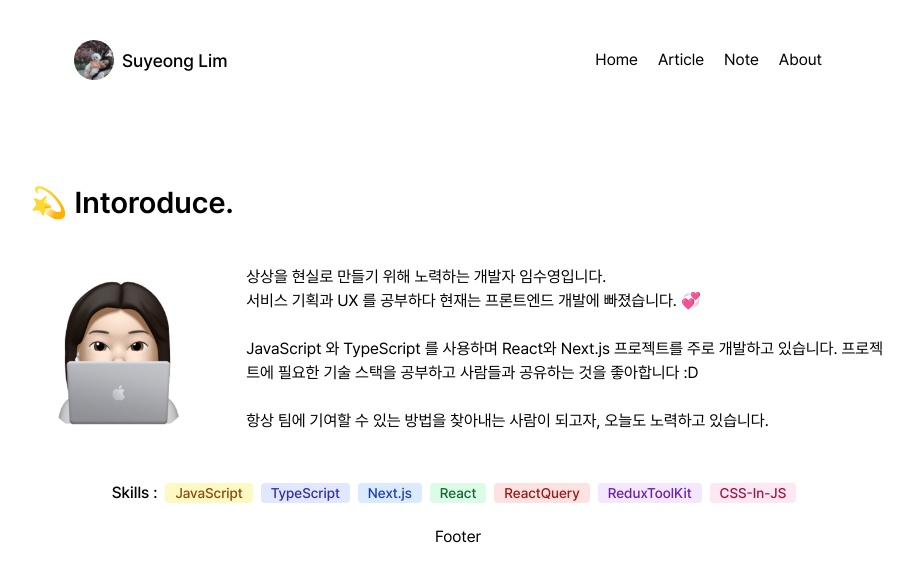
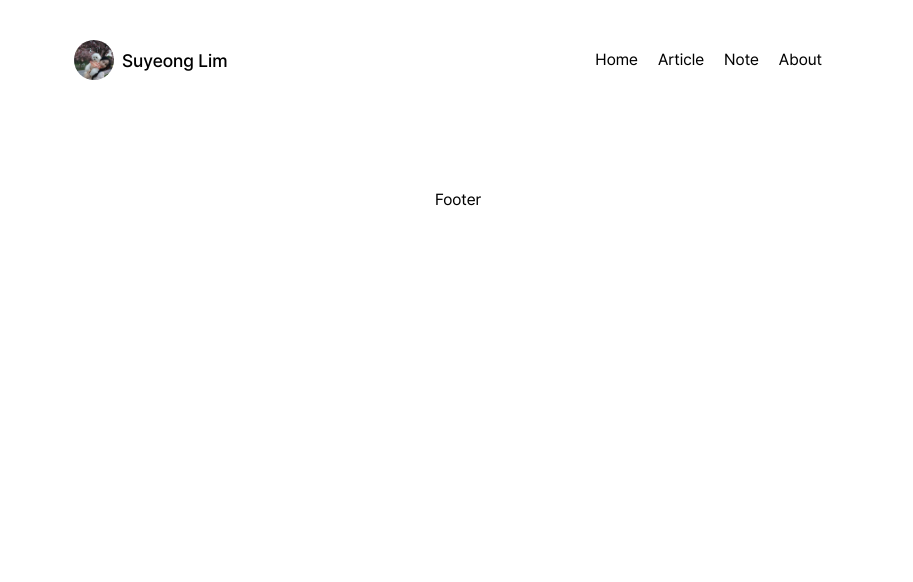
Before and after one commit to Suyeong-Lim/sy-log, a Next.js app: page /about in a window 1280 px wide. Shown: the top 582 px of the page, without its empty margins (182-1095 px from the left). Built offline with nearby package versions, Linux system fonts and the light colour scheme.

Commit message:
style: style 수정

```diff
--- a/components/AboutMe.tsx
+++ b/components/AboutMe.tsx
@@ -2,68 +2,7 @@ import React from "react";
 import Image from "next/image";
 
 const AboutMe = () => {
-  return (
-    <>
-      <div className={`mt-3 flex flex-col`}>
-        <h2 className={`text-3xl font-semibold mb-10`}>💫 Intoroduce.</h2>
-        <div className={`flex flex-row`}>
-          <Image
-            src={`/about/aboutImg.png`}
-            alt="대표 이미지"
-            width={300}
-            height={300}
-            objectFit={`cover`}
-            className={`rounded-full`}
-          />
-          <span className={`ml-10`}>
-            <p>상상을 현실로 만들기 위해 노력하는 개발자 임수영입니다.</p>
-            <p>
-              서비스 기획과 UX 를 공부하다 현재는 프론트엔드 개발에 빠졌습니다.
-              💞
-            </p>
-            <br />
-            <p>
-              JavaScript 와 TypeScript 를 사용하며 React와 Next.js 프로젝트를
-              주로 개발하고 있습니다. 프로젝트에 필요한 기술 스택을 공부하고
-              사람들과 공유하는 것을 좋아합니다 :D
-            </p>
-            <br />
-            항상 팀에 기여할 수 있는 방법을 찾아내는 사람이 되고자, 오늘도
-            노력하고 있습니다.
-          </span>
-        </div>
-        <div className={`flex space-x-2 justify-center mt-10`}>
-          <span className={`text-base font-medium`}>Skills : </span>
-          <div>
-            <span className="bg-yellow-100 text-yellow-800 text-sm font-medium mr-2 px-2.5 py-0.5 rounded dark:bg-yellow-200 dark:text-yellow-900">
-              JavaScript
-            </span>
-            <span className="bg-indigo-100 text-indigo-800 text-sm font-medium mr-2 px-2.5 py-0.5 rounded dark:bg-indigo-200 dark:text-indigo-900">
-              TypeScript
-            </span>
-
-            <span className="bg-blue-100 text-blue-800 text-sm font-medium mr-2 px-2.5 py-0.5 rounded dark:bg-blue-200 dark:text-blue-800">
-              Next.js
-            </span>
-            <span className="bg-green-100 text-green-800 text-sm font-medium mr-2 px-2.5 py-0.5 rounded dark:bg-green-200 dark:text-green-900">
-              React
-            </span>
-
-            <span className="bg-red-100 text-red-800 text-sm font-medium mr-2 px-2.5 py-0.5 rounded dark:bg-red-200 dark:text-red-900">
-              ReactQuery
-            </span>
-
-            <span className="bg-purple-100 text-purple-800 text-sm font-medium mr-2 px-2.5 py-0.5 rounded dark:bg-purple-200 dark:text-purple-900">
-              ReduxToolKit
-            </span>
-            <span className="bg-pink-100 text-pink-800 text-sm font-medium mr-2 px-2.5 py-0.5 rounded dark:bg-pink-200 dark:text-pink-900">
-              CSS-In-JS
-            </span>
-          </div>
-        </div>
-      </div>
-    </>
-  );
+  return <></>;
 };
 
 export default AboutMe;
--- a/components/BlogPost.tsx
+++ b/components/BlogPost.tsx
@@ -12,7 +12,7 @@ const BlogPost = ({ date, title, des, tags, slug }) => {
           <div>
             <PostTitle>{title}</PostTitle>
             <PostDescription
-              className={`font-light text-gray-600 text-base mt-1 mb-1`}
+              className={`font-normal text-gray-600 text-base mt-1 `}
             >
               {des}
             </PostDescription>
@@ -45,10 +45,10 @@ text-text_gray_30
 `;
 
 const PostDescription = tw.div`
-font-light
+font-normal
 text-sm
 text-text_till
-mb-3
+mb-2
 `;
 
 const RecentPost = tw.div`text-accent cursor-pointer`;
--- a/components/Container.tsx
+++ b/components/Container.tsx
@@ -45,7 +45,7 @@ const Container = (props) => {
         <Nav />
       </header>
       <main
-        className={`md:container md:mx-md w-full max-w-4xl p-5 items-center`}
+        className={`md:container md:mx-md w-full max-w-3xl p-5 items-center prose`}
       >
         {props.children}
       </main>
--- a/components/Date.tsx
+++ b/components/Date.tsx
@@ -21,7 +21,6 @@ export default function Date({ dateTime, customClass }: DateProps) {
 const Container = tw.div`
 flex
 items-center
-
 `;
 
 const DateTime = tw.time`
--- a/components/RecentPosts.tsx
+++ b/components/RecentPosts.tsx
@@ -48,9 +48,9 @@ text-text_gray_30
 `;
 
 const PostDescription = tw.div`
-font-light
+font-normal
 text-text_till
-mb-3
+mb-2
 `;
 
 const RecentPost = tw.div`text-accent cursor-pointer`;
--- a/components/Tag.tsx
+++ b/components/Tag.tsx
@@ -11,7 +11,6 @@ const Tag = ({ children, customClass, ...rest }: TagProps) => {
 };
 
 const StyledTag = tw.span`
-
 inline-flex
 items-center
 py-3
--- a/components/custom-tw-components.ts
+++ b/components/custom-tw-components.ts
@@ -3,9 +3,9 @@ import tw, { styled, css } from "twin.macro";
 //Post
 export const PostTitle = tw.h1`
 text-text_base
-text-3xl
+text-4xl
 font-bold
-
+mt-4
 `;
 
 //NoteAside Component
--- a/pages/blog.tsx
+++ b/pages/blog.tsx
@@ -30,24 +30,26 @@ const Blog = ({
   const postList = filterData.length !== 0 ? filterData : [];
   return (
     <Container>
-      <div className="flex flex-col items-start justify-center max-w-3xl mx-auto mb-16">
-        <h1 className="mb-4 text-3xl font-bold tracking-tight text-black md:text-5xl dark:text-white">
+      <section>
+        <h1 className="mb-4 text-4xl font-bold tracking-tight text-black md:text-5xl dark:text-white">
           Article
         </h1>
         <p className="mb-4 text-gray-600 dark:text-gray-400">
           {`개발, UXUI 등 관심분야의 정리된 글을 작성하고 있습니다. 총 ${posts.length} 개의 글이 작성되었습니다.`}
         </p>
         <TagHd>Tags</TagHd>
-        <hr className={`border-2 border-text_base w-40 mt-2 mb-2`} />
+        <hr className={`border-2 border-gray-600 w-40 mt-1 mb-2`} />
         <Filter
           category={category}
           selectedFilter={selectedFilter}
           clickCategory={clickCategory}
         />
-        <div className={`mt-3 flex flex-col`}>
-          <h1 className="mb-4 text-3xl font-bold tracking-tight text-black md:text-5xl dark:text-white">
+      </section>
+      <section className={`mt-3 flex flex-col`}>
+        <h1 className="mb-4 text-2xl font-bold tracking-tight text-gray-600 md:text-5xl dark:text-white mt-5">
           All Posts
         </h1>
+
         {postList.map((post) => (
           <BlogPost
             date={post.date}
@@ -58,8 +60,7 @@ const Blog = ({
             key={post._id}
           />
         ))}
-        </div>
-      </div>
+      </section>
     </Container>
   );
 };
@@ -67,8 +68,9 @@ const Blog = ({
 const TagHd = tw.p`
 font-bold
 text-base
-text-text_gray_30
-mt-7
+text-gray-600
+mb-1
+text-2xl
 `;
 
 export const getStaticProps = async () => {
--- a/pages/note/[...slug].tsx
+++ b/pages/note/[...slug].tsx
@@ -2,13 +2,11 @@ import { allNotes, Note } from ".contentlayer/generated";
 import { PathSegment, TreeNode } from "lib/types";
 import { InferGetStaticPropsType } from "next";
 import NoteLayout from "layouts/note";
-import note from "layouts/note";
 
 const NotePostPate = ({
   note,
   tree,
 }: InferGetStaticPropsType<typeof getStaticProps>) => {
-  console.log("??");
   return <NoteLayout post={note} tree={tree} />;
 };
 
--- a/styles/globals.css
+++ b/styles/globals.css
@@ -78,9 +78,15 @@ pre {
   overflow: auto;
 }
 
+.prose :where(a):not(:where([class~="not-prose"] *)) {
+  color: var(--accent2);
+  text-decoration: underline;
+  font-weight: 500;
+}
+
 .prose :where(code):not(:where([class~="not-prose"] *)) {
-  color: var(--primary2);
-  background-color: var(--text-base);
+  color: var(--text-base);
+  background-color: var(--card-border);
   border-radius: 4px;
   font-weight: 200;
   padding: 0.15rem;
```
Lines whose indentation alone changed are shown as unchanged.
